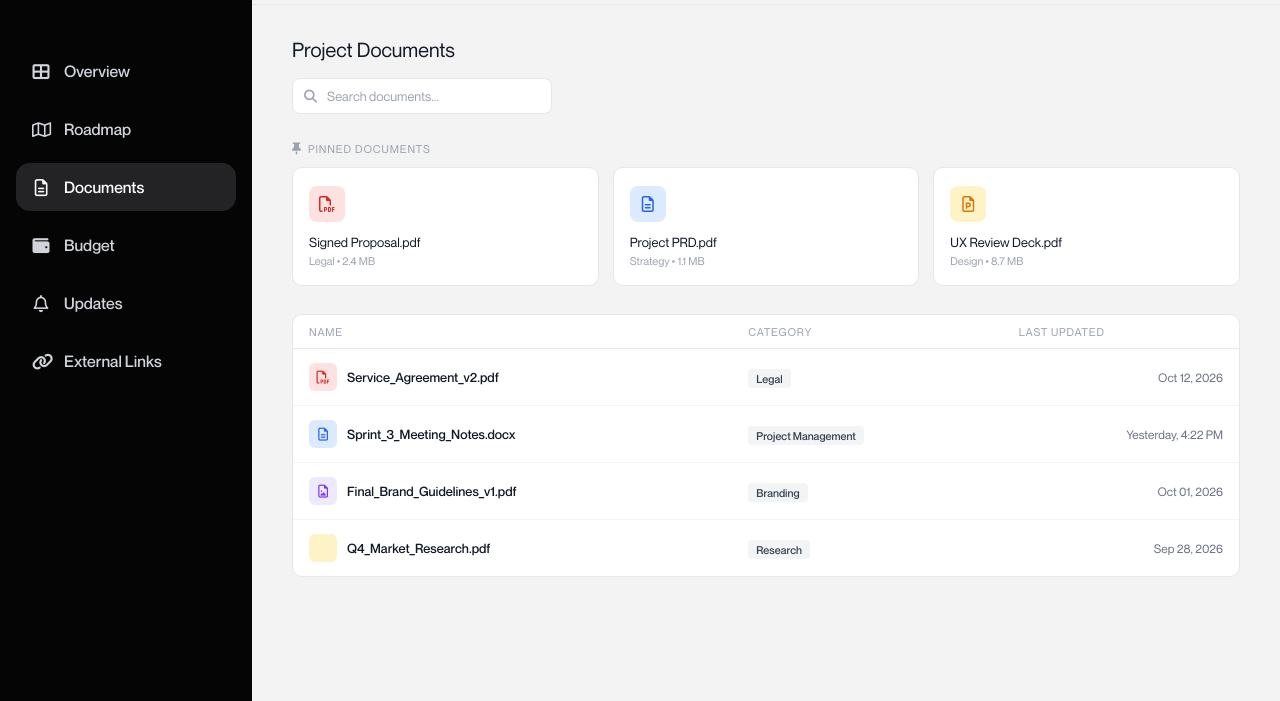
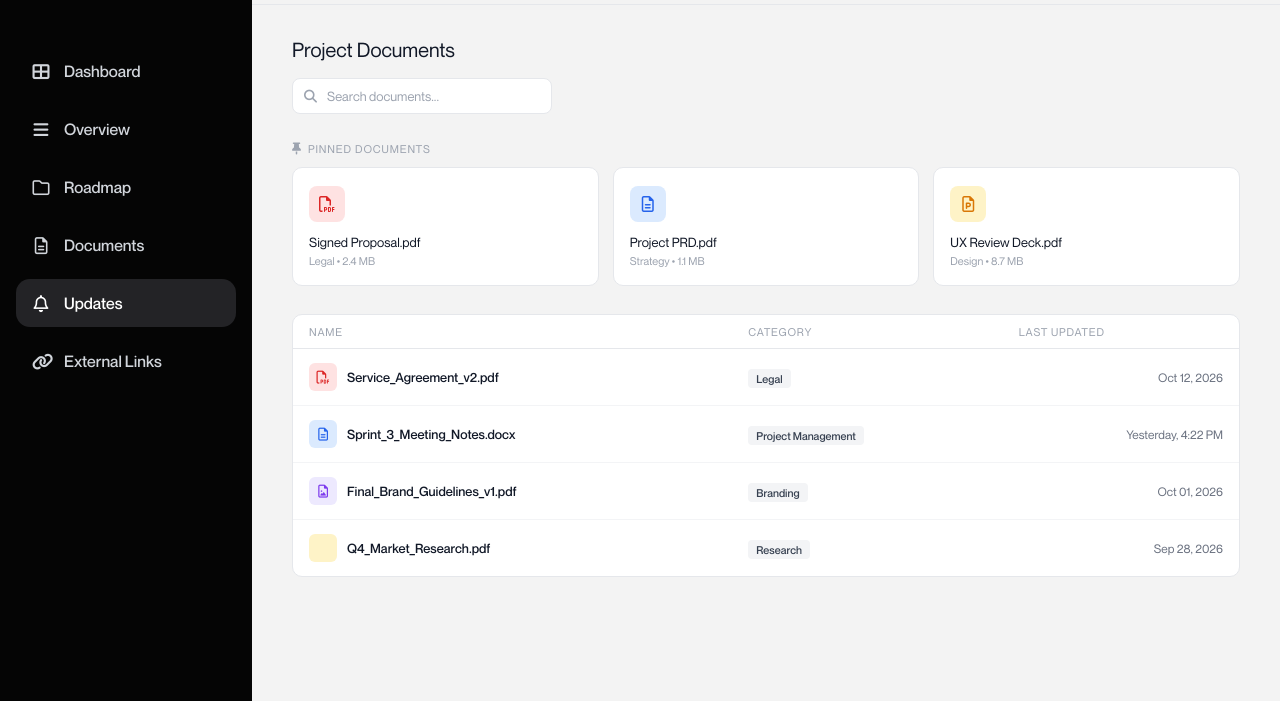
Before and after one commit to amal-alqasim14/OWOW_Dashboard, a plain HTML site: page files.html in a window 1280 px wide. Shown: the part 99-800 px from the top of the page. Drawn offline with Linux system fonts and the light colour scheme.

Commit message:
fixed the sidebar nav in documents

```diff
--- a/files.html
+++ b/files.html
@@ -23,21 +23,21 @@
       <nav class="sidebar-nav">
         <a href="index.html" class="nav-item">
           <i class="fa-solid fa-table-cells-large"></i>
+          <span>Dashboard</span>
+        </a>
+        <a href="overview.html" class="nav-item">
+          <i class="fa-solid fa-bars"></i>
           <span>Overview</span>
         </a>
         <a href="roadmap.html" class="nav-item">
-          <i class="fa-regular fa-map"></i>
+          <i class="fa-regular fa-folder"></i>
           <span>Roadmap</span>
         </a>
-        <a href="files.html" class="nav-item active">
+        <a href="files.html" class="nav-item">
           <i class="fa-regular fa-file-lines"></i>
           <span>Documents</span>
         </a>
-        <a href="budget.html" class="nav-item">
-          <i class="fa-solid fa-wallet"></i>
-          <span>Budget</span>
-        </a>
-        <a href="updates.html" class="nav-item">
+        <a href="updates.html" class="nav-item active">
           <i class="fa-regular fa-bell"></i>
           <span>Updates</span>
         </a>
```
